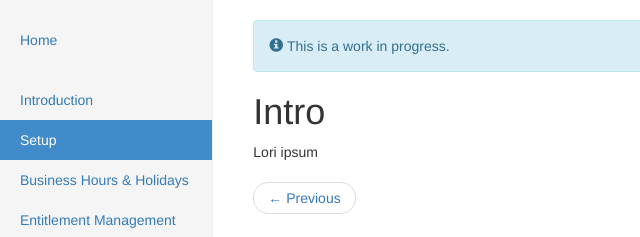
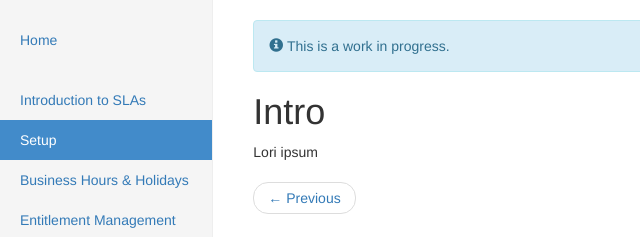
Before and after one commit to pcon/handsontraining, a plain HTML site: page entitlements/02_setup.html in a window 1280 px wide. Shown: the top 237 px of the page, 0-640 px from the left. Drawn offline with nearby package versions, Linux system fonts and the light colour scheme.

Commit message:
Updating itroduction link title

```diff
--- a/entitlements/02_setup.html
+++ b/entitlements/02_setup.html
@@ -24,7 +24,7 @@
 						<li><a href="index.html">Home</a></li>
 					</ul>
 					<ul class="nav nav-sidebar">
-						<li><a href="01_introduction.html">Introduction</a></li>
+						<li><a href="01_introduction.html">Introduction to SLAs</a></li>
 						<li class="active"><a href="02_setup.html">Setup <span class="sr-only">(current)</span></a></li>
 						<li><a href="03_business_hours_and_holidays.html">Business Hours &amp; Holidays</a></li>
 						<li><a href="04_entitlement_management.html">Entitlement Management</a></li>
```
Also changed, not shown: entitlements/03_business_hours_and_holidays.html (+1 -1 lines), entitlements/04_entitlement_management.html (+1 -1 lines), entitlements/05_entitlement_processes.html (+1 -1 lines), entitlements/06_milestone_actions.html (+1 -1 lines), entitlements/07_cases_and_entitlements.html (+1 -1 lines), entitlements/08_more_reading.html (+1 -1 lines), entitlements/about_author.html (+1 -1 lines), entitlements/index.html (+1 -1 lines).
